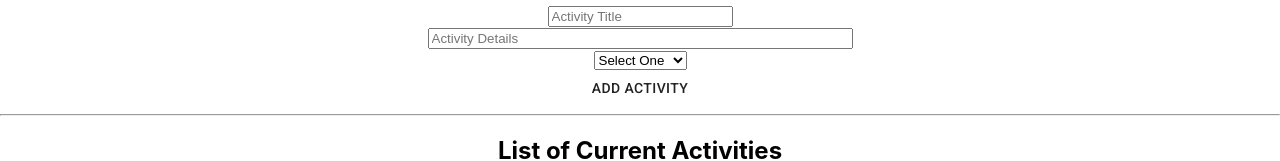
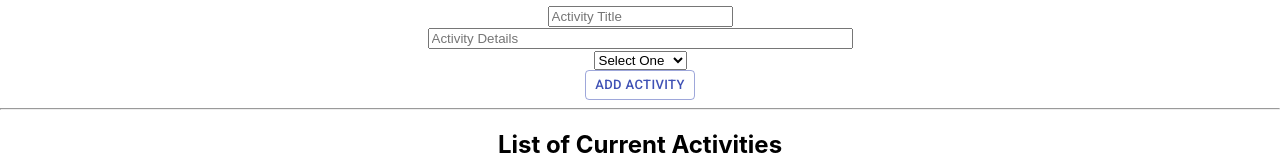
Before and after one commit to john-manack/aliveline-front, a React (Create React App) app: page /activities in a window 1280 px wide. Shown: the part 168-329 px from the top of the page. Built offline with nearby package versions, Linux system fonts and the light colour scheme; no server answers.

Commit message:
adds styling to buttons; adds reload function to activities after multiple entries

```diff
--- a/package.json
+++ b/package.json
@@ -4,6 +4,8 @@
   "private": true,
   "dependencies": {
     "@material-ui/core": "^4.11.3",
+    "@material-ui/icons": "^4.11.2",
+    "@material-ui/lab": "^4.0.0-alpha.57",
     "@testing-library/jest-dom": "^5.11.9",
     "@testing-library/react": "^11.2.5",
     "@testing-library/user-event": "^12.8.3",
--- a/src/components/ActivitiesList.jsx
+++ b/src/components/ActivitiesList.jsx
@@ -9,7 +9,6 @@ import './component-styles/ActivityList.css';
 const ActivitiesList = ({reload, handleReload }) => {
     const [activities, setActivities] = useState([]);
     const { url, path } = useRouteMatch();
-    console.log('url is ', url)
 
     useEffect(() => {
         (async () => {
@@ -23,7 +22,7 @@ const ActivitiesList = ({reload, handleReload }) => {
             <h1>User's Activities</h1>
             <hr/>
             <h2>Add new activity</h2>
-            <AddActivity handleReload={handleReload}/>
+            <AddActivity handleReload={handleReload} reload={reload}/>
             <hr/>
             <h2>List of Current Activities</h2>
                 <Box display="flex" flexDirection ="row" flexWrap="wrap" alignItems="center" justifyContent="center">
--- a/src/components/ActivityDetails.jsx
+++ b/src/components/ActivityDetails.jsx
@@ -13,7 +13,6 @@ const ActivityDetails = ({reload, handleReload}) => {
         (async () => {
             const activityData = await fetch (`http://127.0.0.1:3030/activities/${activity_id}`).then(response => response.json());
             setActivity(activityData);
-            console.log('activityData is ', activityData);
         })();
     },[reload, activity_id]);
 
--- a/src/components/AddActivity.jsx
+++ b/src/components/AddActivity.jsx
@@ -1,7 +1,7 @@
 import { useState } from 'react';
 import { Button } from '@material-ui/core';
 
-const AddActivity = ({handleReload}) => {
+const AddActivity = ({handleReload, reload}) => {
     const [title, setTitle] = useState('');
     const [details, setDetails] = useState('');
     const [isBillable, setIsBillable] = useState(true);
@@ -34,7 +34,7 @@ const AddActivity = ({handleReload}) => {
         setIsBillable(true);
 
         if (submitResponse.status === 200) {
-            handleReload(true)
+            reload ? handleReload(false) : handleReload(true)
         }
     }
 
@@ -63,13 +63,13 @@ const AddActivity = ({handleReload}) => {
                 />
             </label>
             <br/>
-            <select onChange={_handleBillableChange} required>
-                <option disabled value={null} selected>Select One</option>
+            <select onChange={_handleBillableChange} required defaultValue={1}>
+                <option disabled value={1}>Select One</option>
                 <option value={true}>Billable</option>
                 <option value={false}>Non-billable</option>
             </select>
             <br/>
-            <Button  type="submit" >Add Activity</Button>
+            <Button  size="small" type="submit" variant="outlined" color="primary" disableElevation >Add Activity</Button>
         </form>
     )
 }
--- a/src/components/ToggleComplete.jsx
+++ b/src/components/ToggleComplete.jsx
@@ -1,4 +1,6 @@
 import { useParams } from 'react-router-dom';
+import ToggleButton from '@material-ui/lab/ToggleButton';
+import CheckIcon from '@material-ui/icons/Check';
 
 const ToggleComplete = ({is_complete, handleReload, reload}) => {
     const { activity_id } = useParams();
@@ -22,7 +24,7 @@ const ToggleComplete = ({is_complete, handleReload, reload}) => {
     return (
         <>
             <p>Complete? - {is_complete ? 'Yes' : 'No'}</p>
-            <button type="button" onClick={_handleClick}>Toggle Complete</button>
+            <ToggleButton value="check" type="button" selected={is_complete} onClick={_handleClick} color="blue"><CheckIcon/></ToggleButton>
         </>
     )
 }
```
Also changed, not shown: 1 other file (tests, documents, lock files or other folders).
